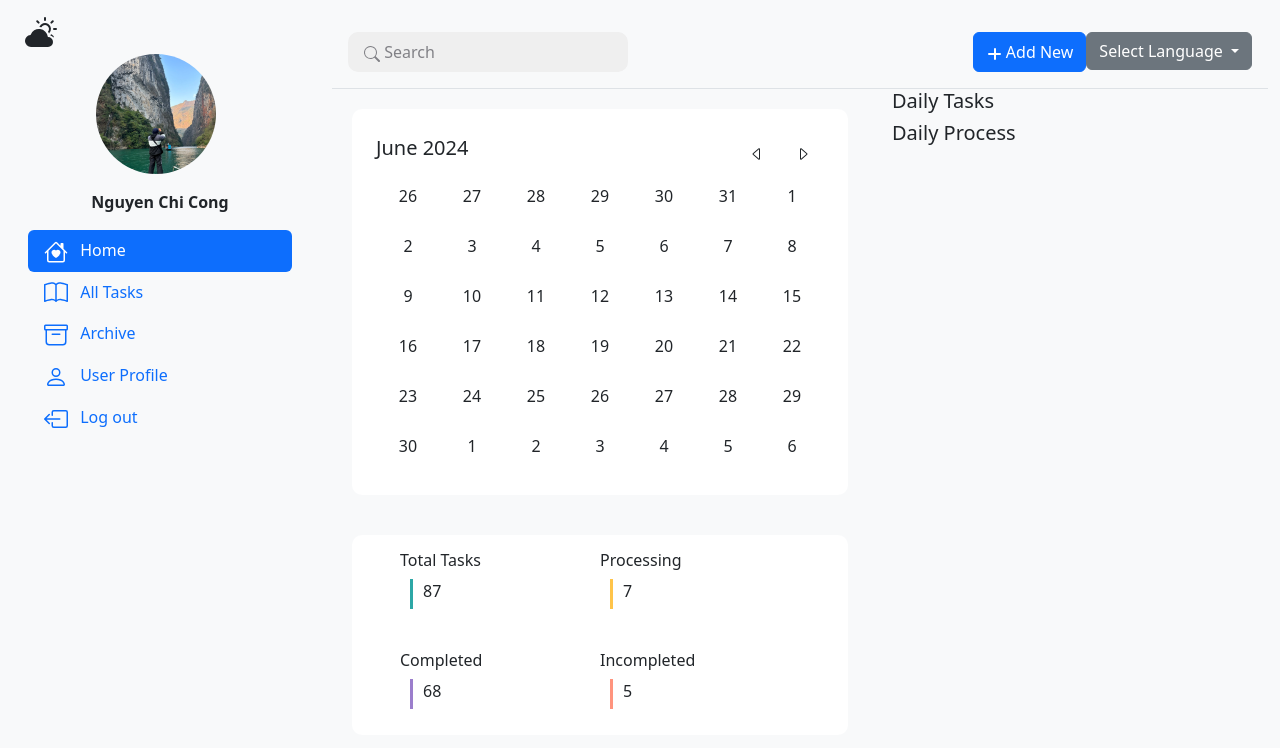
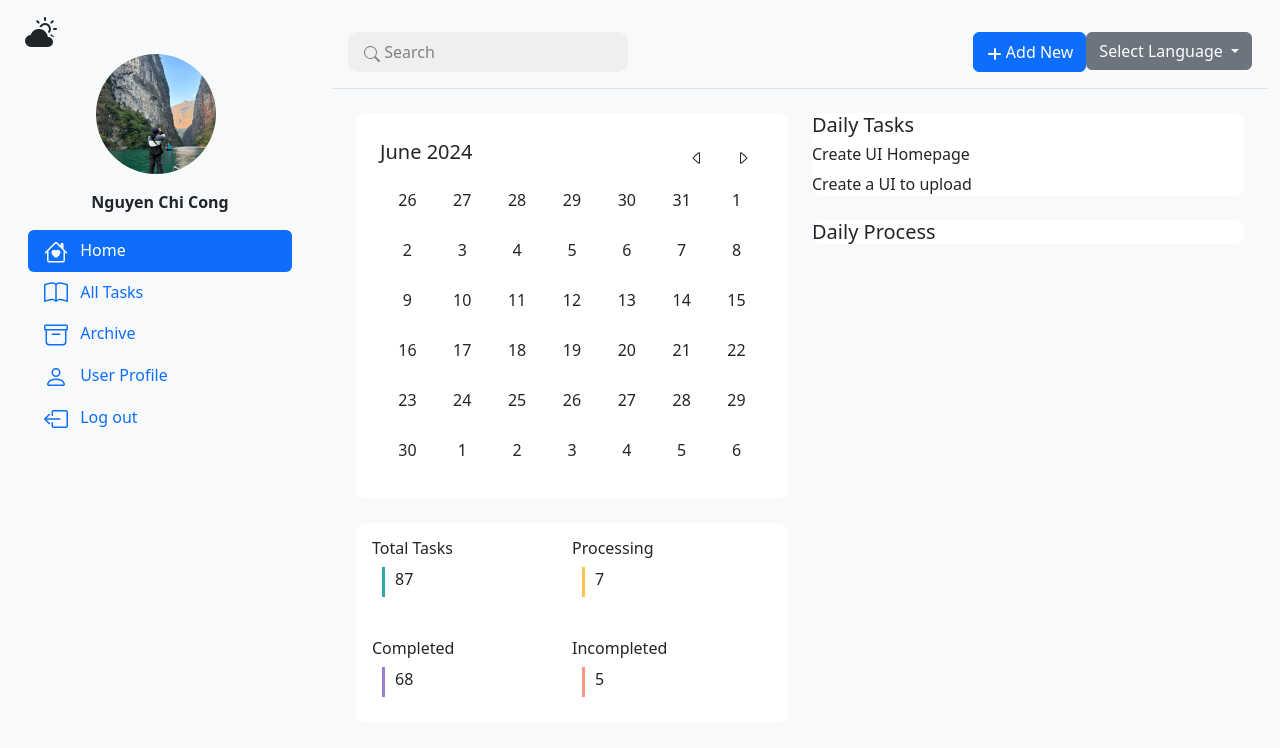
Before and after one commit to whis102/SkyList--Boostrap5, a website: page index.html in a window 1280 px wide. Drawn offline with nearby package versions, Linux system fonts and the light colour scheme; a script that the page names is missing.

Commit message:
push homepage

```diff
--- a/index.html
+++ b/index.html
@@ -132,9 +132,9 @@
                         </div>
                     </div>
 
-                    <div class="row">
-                        <div class="col-7 d-flex flex-column justify-content-center align-items-center">
-                            <div class="calendar">
+                    <div class="row p-4">
+                        <div class="col-6 d-flex flex-column justify-content-center align-items-center">
+                            <div class="calendar mb-4 box">
                                 <div class="header">
                                     <h5 id="month-year"></h5>
 
@@ -162,7 +162,7 @@
                                 </div>
                             </div>
 
-                            <div class="process d-flex justify-content-center align-items-center flex-wrap">
+                            <div class="process d-flex justify-content-center align-items-center flex-wrap box">
                                 <div class="process-box">
                                     <h6>Total Tasks</h6>
                                     <div class="d-flex">
@@ -197,12 +197,19 @@
                             </div>
                         </div>
 
-                        <div class="col-5">
-                            <div class="daily-tasks">
+                        <div class="col-6">
+                            <div class="daily-tasks mb-4 box">
                                 <h5>Daily Tasks</h5>
+
+                                <div class="daily-tasks__box">
+                                    <div class="task-box">
+                                        <h6>Create UI Homepage</h6>
+                                        <p>Create a UI to upload</p>
+                                    </div>
+                                </div>
                             </div>
 
-                            <div class="daily-process">
+                            <div class="daily-process box">
                                 <h5>Daily Process</h5>
 
                                 <div class="outer">
--- a/pages/Home/home.css
+++ b/pages/Home/home.css
@@ -1,5 +1,10 @@
 .search-bar {
     width: 280px;
+}
+
+.box {
+    background-color: #fff;
+    border-radius: 10px;
 }
 
 .search-bar button {
@@ -12,12 +17,10 @@
     color: #818186;
 }
 
+/* Calendar */
 .calendar{
     max-width: 500px;
     padding: 24px;
-    margin: 20px;
-    border-radius: 10px;
-    background-color: white;
     display: flex;
     flex-direction: column;
     justify-content: center;
@@ -45,9 +48,6 @@
 
 /* Process */
 .process {
-    background-color: white;
-    border-radius: 10px;
-    margin: 20px;
     display: flex;
     justify-content: center;
     align-items: center;
@@ -83,3 +83,10 @@
 .cl-4{
     background-color: #ff947e;
 }
+
+/* Daily */
+/* .daily-tasks {
+}
+
+.daily-process {
+} */
```
